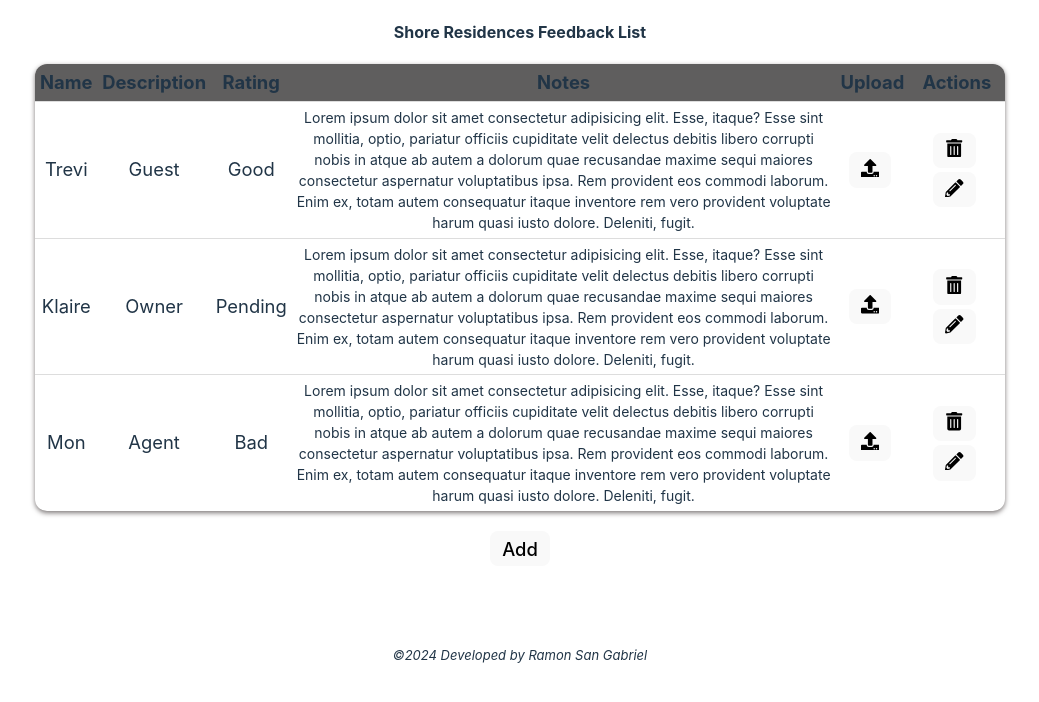
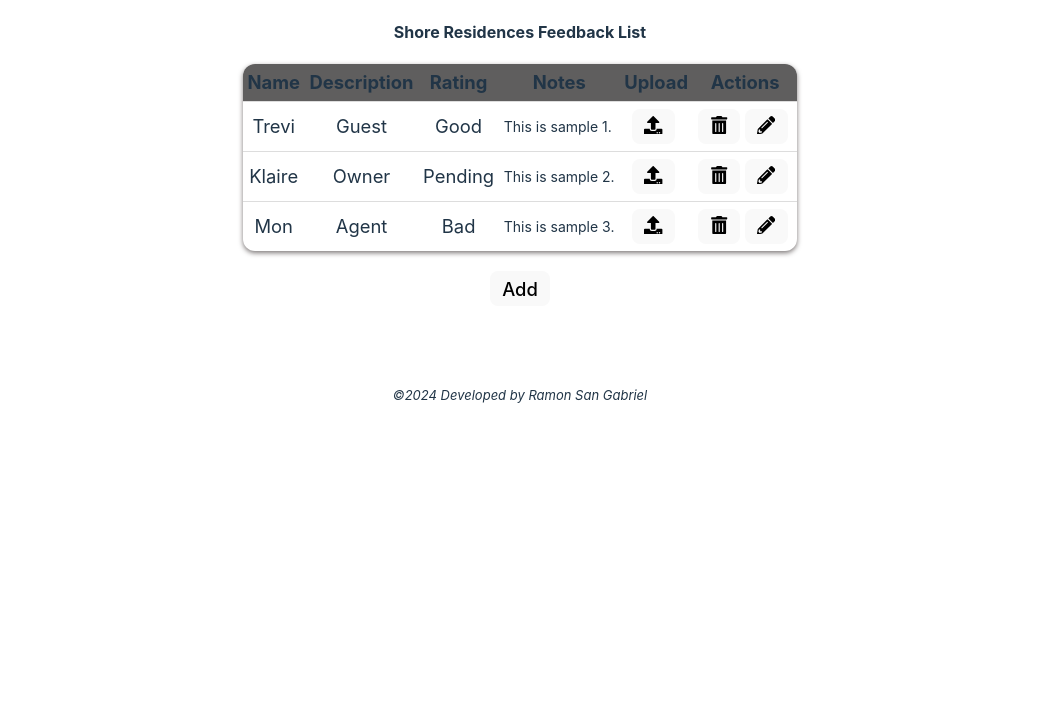
Before and after one commit to RamonSanGabriel/edit-table, a React (Vite) app: page / in a window 1280 px wide. Shown: the top 702 px of the page, without its empty margins (120-1159 px from the left). Built offline with nearby package versions, Linux system fonts and the light colour scheme.

Commit message:
Table.jsx
edit function on the edit icon button

```diff
--- a/src/App.jsx
+++ b/src/App.jsx
@@ -11,13 +11,13 @@ import Header from './components/Header/Header';
 function App() {
   const [modalOpen, setModalOpen] = useState(false);
   const [notesModalOpen, setNotesModalOpen] = useState(false);
+  const [edit, setEdit] = useState(null);
   const [data, setData] = useState([
     {
       name: 'Trevi',
       description: 'Guest',
       rating: 'Good',
-      notes:
-        'Lorem ipsum dolor sit amet consectetur adipisicing elit. Esse, itaque? Esse sint mollitia, optio, pariatur officiis cupiditate velit delectus debitis libero corrupti nobis in atque ab autem a dolorum quae recusandae maxime sequi maiores consectetur aspernatur voluptatibus ipsa. Rem provident eos commodi laborum. Enim ex, totam autem consequatur itaque inventore rem vero provident voluptate harum quasi iusto dolore. Deleniti, fugit.',
+      notes: 'This is sample 1.',
       upload: '',
       actions: '',
     },
@@ -25,8 +25,7 @@ function App() {
       name: 'Klaire',
       description: 'Owner',
       rating: 'Pending',
-      notes:
-        'Lorem ipsum dolor sit amet consectetur adipisicing elit. Esse, itaque? Esse sint mollitia, optio, pariatur officiis cupiditate velit delectus debitis libero corrupti nobis in atque ab autem a dolorum quae recusandae maxime sequi maiores consectetur aspernatur voluptatibus ipsa. Rem provident eos commodi laborum. Enim ex, totam autem consequatur itaque inventore rem vero provident voluptate harum quasi iusto dolore. Deleniti, fugit.',
+      notes: 'This is sample 2.',
       upload: '',
       actions: '',
     },
@@ -34,8 +33,7 @@ function App() {
       name: 'Mon',
       description: 'Agent',
       rating: 'Bad',
-      notes:
-        'Lorem ipsum dolor sit amet consectetur adipisicing elit. Esse, itaque? Esse sint mollitia, optio, pariatur officiis cupiditate velit delectus debitis libero corrupti nobis in atque ab autem a dolorum quae recusandae maxime sequi maiores consectetur aspernatur voluptatibus ipsa. Rem provident eos commodi laborum. Enim ex, totam autem consequatur itaque inventore rem vero provident voluptate harum quasi iusto dolore. Deleniti, fugit.',
+      notes: 'This is sample 3.',
       upload: '',
       actions: '',
     },
@@ -60,11 +58,24 @@ function App() {
         },
       }
     );
-    console.log(deletedItem.name);
+    // console.log(deletedItem.name);
+  };
+
+  const handleEdit = (index) => {
+    const editedItem = data[index];
+    setEdit(index);
+
+    setModalOpen(true);
   };
 
   const handleNewData = (newData) => {
     setData([...data, newData]);
+  };
+
+  const handleModalNotes = (item) => {
+    const contentItem = data.notes[item];
+    setData(data.find((note) => note !== item));
+    return contentItem;
   };
 
   return (
@@ -74,6 +85,7 @@ function App() {
       <Table
         data={data}
         handleDelete={handleDelete}
+        handleEdit={handleEdit}
         setNotesModalOpen={setNotesModalOpen}
       />
       <AddBtn setModalOpen={setModalOpen} />
@@ -84,10 +96,13 @@ function App() {
             setModalOpen(false);
           }}
           onSubmit={handleNewData}
+          edit={edit !== null && data[edit]}
         />
       )}
       {notesModalOpen && (
         <NotesModal
+          data={data}
+          handleModalNotes={handleModalNotes}
           closeModal={() => {
             setNotesModalOpen(false);
           }}
--- a/src/components/Modal/Modal.jsx
+++ b/src/components/Modal/Modal.jsx
@@ -3,13 +3,15 @@ import css from './Modal.module.css';
 
 export const InitialContacts = [{}];
 
-const Modal = ({ closeModal, onSubmit, handleNewData }) => {
-  const [formState, setFormState] = useState({
-    name: '',
-    description: '',
-    rating: '',
-    notes: '',
-  });
+const Modal = ({ closeModal, onSubmit, handleNewData, edit }) => {
+  const [formState, setFormState] = useState(
+    edit || {
+      name: '',
+      description: '',
+      rating: '',
+      notes: '',
+    }
+  );
 
   const handleChange = (e) => {
     setFormState({
--- a/src/components/NotesModal/NotesModal.jsx
+++ b/src/components/NotesModal/NotesModal.jsx
@@ -1,8 +1,9 @@
 import { useState } from 'react';
 import css from './NotesModal.module.css';
 
-const NotesModal = ({ closeModal }) => {
+const NotesModal = ({ closeModal, data, handleModalNotes, contentItem }) => {
   const [formState, setFormState] = useState({
+    id: '',
     name: '',
     description: '',
     rating: '',
@@ -14,6 +15,7 @@ const NotesModal = ({ closeModal }) => {
       [e.target.name]: e.target.value,
     });
   };
+
   return (
     <div className={css.modalContainer}>
       <div className={css.modal}>
@@ -23,19 +25,31 @@ const NotesModal = ({ closeModal }) => {
         <form>
           <div className={css.notesFormGroup}>
             <label htmlFor="notes">
-              <p>Notes</p>
-              <textarea
-                className={css.textAreaNotes}
-                name="notes"
-                id="notes"
-                placeholder="Based on your rating, tell us more about your experience."
-                rows="20"
-                cols="50"
-                value={formState.notes}
-                onChange={handleChange}
-              >
-                console.log(textarea);
-              </textarea>
+              <p>
+                Notes
+                {/* {data.notes} */}
+              </p>
+              {data
+                .filter((item) => {
+                  return item.name === item;
+                })
+                .map((item) => (
+                  <div key={item.id} className={css.divModalContent}>
+                    {/*      <p>
+                    <b>Name: </b>
+                    <i>{item.name}</i>
+                  </p>
+                  <p>
+                    <b>Description: </b>
+                    <i>{item.description}</i>
+                  </p>
+                  <p>
+                    <b>Rating: </b>
+                    <i>{item.rating}</i>
+                  </p> */}
+                    <p className={css.tdNotes}>{item.notes}</p>
+                  </div>
+                ))}
             </label>
           </div>
         </form>
--- a/src/components/NotesModal/NotesModal.module.css
+++ b/src/components/NotesModal/NotesModal.module.css
@@ -50,6 +50,7 @@ textarea {
 }
 .textAreaNotes {
   pointer-events: none;
+  background-color: rgba(0, 0, 0, 0.859);
 }
 
 .closeBtn {
@@ -59,3 +60,19 @@ textarea {
   margin-bottom: 10px;
   padding: 5px 10px;
 }
+
+.divModalContent {
+  padding: 5px;
+  background-color: rgba(0, 0, 0, 0.859);
+  border-radius: 12px;
+  color: #ccc;
+  margin-bottom: 10px;
+
+  & b {
+    font-weight: 400;
+  }
+
+  & i {
+    font-weight: 700;
+  }
+}
--- a/src/components/Table/Table.jsx
+++ b/src/components/Table/Table.jsx
@@ -2,7 +2,7 @@ import { FaPencilAlt, FaTrashAlt, FaUpload } from 'react-icons/fa';
 import { TbNotes } from 'react-icons/tb';
 import css from './Table.module.css';
 
-const Table = ({ data, handleDelete, setNotesModalOpen }) => {
+const Table = ({ data, handleDelete, handleEdit, setNotesModalOpen }) => {
   return (
     <div>
       {/* <div className={css.tableWrapper}> */}
@@ -48,7 +48,10 @@ const Table = ({ data, handleDelete, setNotesModalOpen }) => {
                   </button>
                 </span>
                 <span>
-                  <button className={css.tdButton}>
+                  <button
+                    className={css.tdButton}
+                    onClick={() => handleEdit(index)}
+                  >
                     <FaPencilAlt />
                   </button>
                 </span>
--- a/src/components/Table/Table.module.css
+++ b/src/components/Table/Table.module.css
@@ -11,14 +11,16 @@ table {
   box-shadow: 0px 2px 5px #7d7878;
   overflow: hidden;
   overflow-x: auto;
+  width: 100%;
   max-width: 80%;
   white-space: nowrap;
   margin: 0 auto;
   /* scrollbar-width: thin; */
 
-  @media (width > 1023px) {
+  @media (width > 767px) {
     width: 100%;
-    white-space: normal;
+    max-width: 100%;
+    /* white-space: normal; */
   }
   & thead {
     overflow: hidden;
@@ -72,7 +74,7 @@ th {
   @media (width > 767px) {
     display: table-cell;
     font-size: 0.875rem;
-    max-width: 768px;
+    max-width: 900px;
   }
 }
 .tbNotesIcon {
```
